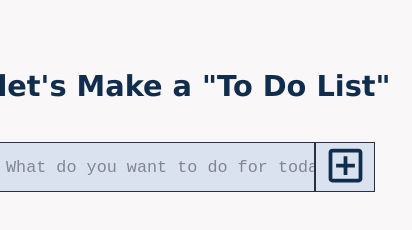
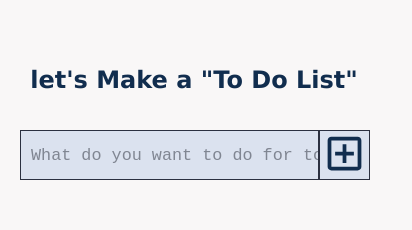
Before and after one commit to Yasue2000/To-do-list-app, a plain HTML site: page index.html in a window 390 px wide. Shown: the whole page, 412 px wide, since content can reach past the window. Drawn offline with Linux system fonts and the light colour scheme.

Commit message:
Update style.css

```diff
--- a/style.css
+++ b/style.css
@@ -35,7 +35,7 @@ header{
   margin-top: 50px;
   color: var(--primary-color);
   font-family: Verdana, Geneva, Tahoma, sans-serif;
-  font-size: clamp(1.2rem, 4vw, 2.7rem);
+  font-size: clamp(1rem, 4vw, 2.7rem);
 }
 h1{
   border-right: solid .1em #303030;
@@ -65,7 +65,7 @@ h1{
 .todo-label{
   display: inherit;
   align-items: center;
-  width: clamp(400px, 100%, 800px);
+  width: clamp(300px, 100%, 800px);
   height: 50px;
 }
 
@@ -74,7 +74,7 @@ h1{
 }
 #todo-input{
   text-indent: 10px;
-  width: calc(100% - 80px);
+  width: 100%;
   height: 100%;
   border: solid 1px var(--border-color);
   outline: none;
@@ -191,6 +191,6 @@ h1{
 }
 @media (max-width : 768px){
   .todo-list-container{
-      padding : 0 15px;
+      padding : 0 20px;
   }
 }
```
